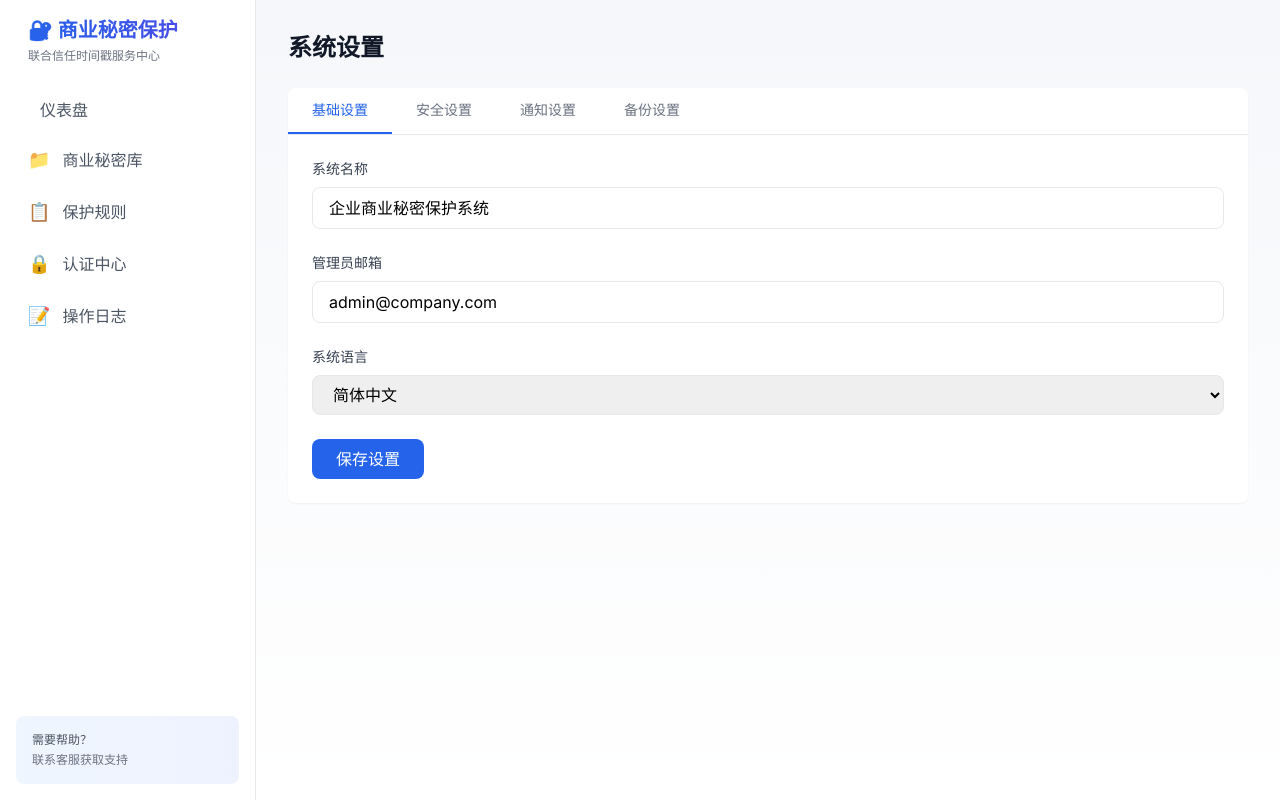
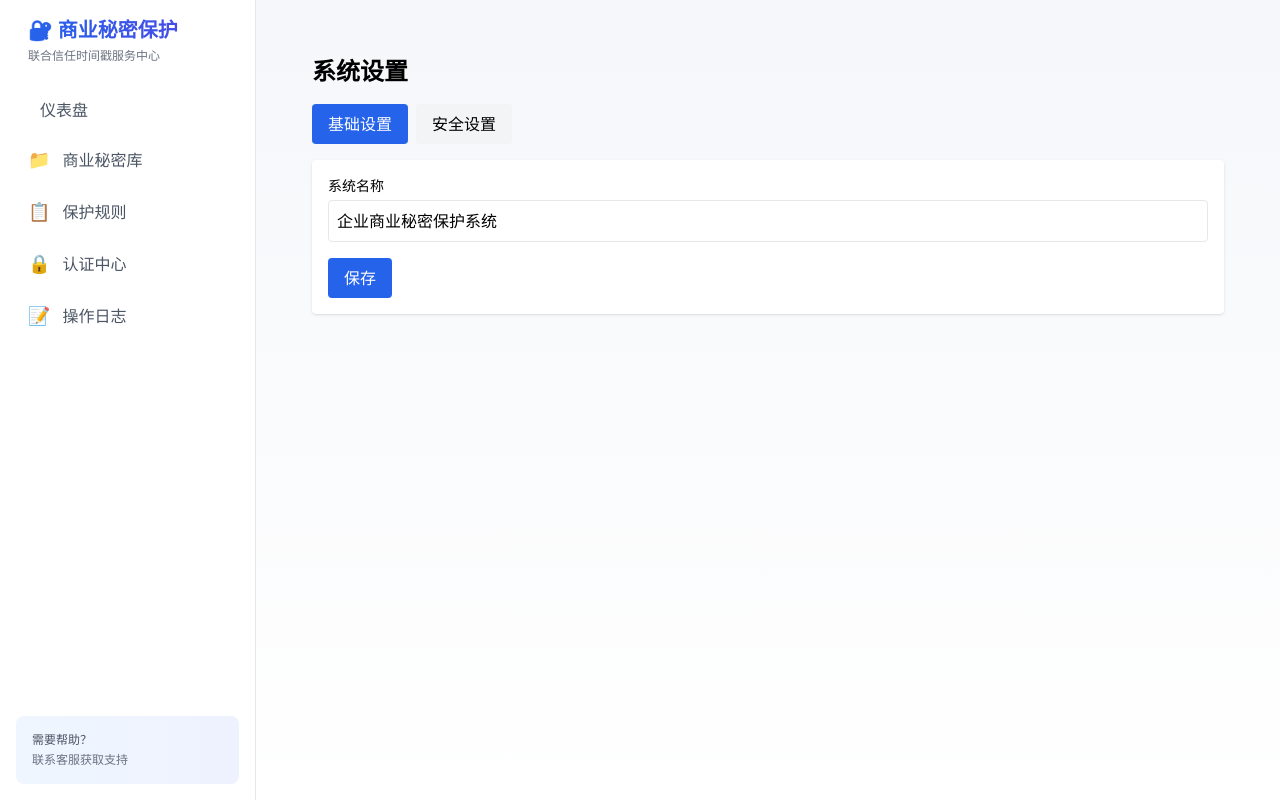
Before and after one commit to smknisyvecrix/trade-secret-demo, a Next.js app: page /settings in a window 1280 px wide. Built offline with nearby package versions, Linux system fonts and the light colour scheme.

Commit message:
fix: 强制修复 settings 页面语法错误

```diff
--- a/src/app/settings/page.tsx
+++ b/src/app/settings/page.tsx
@@ -1,128 +1,26 @@
 'use client';
-
 import { useState } from 'react';
-
 export default function SettingsPage() {
-  const [activeTab, setActiveTab] = useState('general');
-
-  const tabs = [
-    { id: 'general', label: '基础设置' },
-    { id: 'security', label: '安全设置' },
-    { id: 'notification', label: '通知设置' },
-    { id: 'backup', label: '备份设置' },
-  ];
-
+  const [tab, setTab] = useState('general');
   return (
-    <div className="space-y-6 animate-fadeIn">
-      <h1 className="text-2xl font-bold text-gray-900">系统设置</h1>
-
-      <div className="bg-white rounded-lg shadow-sm overflow-hidden">
-        <div className="border-b border-gray-200">
-          <nav className="flex">
-            {tabs.map(tab => (
-              <button
-                key={tab.id}
-                onClick={() => setActiveTab(tab.id)}
-                className={`px-6 py-3 text-sm font-medium border-b-2 transition-colors ${
-                  activeTab === tab.id
-                    ? 'border-blue-600 text-blue-600'
-                    : 'border-transparent text-gray-500 hover:text-gray-700'
-                }`}
-              >
-                {tab.label}
-              </button>
-            ))}
-          </nav>
-        </div>
-
-        <div className="p-6 space-y-6">
-          {activeTab === 'general' && (
-            <>
-              <div>
-                <label className="block text-sm font-medium text-gray-700 mb-2">系统名称</label>
-                <input type="text" defaultValue="企业商业秘密保护系统" className="w-full px-4 py-2 border rounded-lg" />
-              </div>
-              <div>
-                <label className="block text-sm font-medium text-gray-700 mb-2">管理员邮箱</label>
-                <input type="email" defaultValue="admin@company.com" className="w-full px-4 py-2 border rounded-lg" />
-              </div>
-              <div>
-                <label className="block text-sm font-medium text-gray-700 mb-2">系统语言</label>
-                <select className="w-full px-4 py-2 border rounded-lg">
-                  <option>简体中文</option>
-                  <option>English</option>
-                </select>
-              </div>
-              <button className="bg-blue-600 text-white px-6 py-2 rounded-lg hover:bg-blue-700">
-                保存设置
-              </button>
-            </>
-          )}
-
-          {activeTab === 'security' && (
-            <>
-              <div className="flex items-center justify-between p-4 bg-gray-50 rounded-lg">
-                <div>
-                  <p className="font-medium">双因素认证</p>
-                  <p className="text-sm text-gray-500">登录时需要手机验证码</p>
-                </div>
-                <label className="relative inline-flex items-center cursor-pointer">
-                  <input type="checkbox" className="sr-only peer" defaultChecked />
-                  <div className="w-11 h-6 bg-gray-200 peer-checked:bg-blue-600 rounded-full after:content-[''] after:absolute after:top-0.5 after:left-[2px] after:bg-white after:rounded-full after:h-5 after:w-5 after:transition-all peer-checked:after:translate-x-full"></div>
-                </label>
-              </div>
-              <div className="flex items-center justify-between p-4 bg-gray-50 rounded-lg">
-                <div>
-                  <p className="font-medium">IP 白名单</p>
-                  <p className="text-sm text-gray-500">仅允许指定 IP 访问系统</p>
-                </div>
-                <label className="relative inline-flex items-center cursor-pointer">
-                  <input type="checkbox" className="sr-only peer" />
-                  <div className="w-11 h-6 bg-gray-200 peer-checked:bg-blue-600 rounded-full after:content-[''] after:absolute after:top-0.5 after:left-[2px] after:bg-white after:rounded-full after:h-5 after:w-5 after:transition-all peer-checked:after:translate-x-full"></div>
-                </label>
-              </div>
-            </>
-          )}
-
-          {activeTab === 'notification' && (
-            <div className="space-y-4">
-              <div className="flex items-center justify-between p-4 bg-gray-50 rounded-lg">
-                <p className="font-medium">邮件通知</p>
-                <label className="relative inline-flex items-center cursor-pointer">
-                  <input type="checkbox" className="sr-only peer" defaultChecked />
-                  <div className="w-11 h-6 bg-gray-200 peer-checked:bg-blue-600 rounded-full after:content-[''] after:absolute after:top-0.5 after:left-[2px] after:bg-white after:rounded-full after:h-5 after:w-5 after:transition-all peer-checked:after:translate-x-full"></div>
-                </label>
-              </div>
-              <div className="flex items-center justify-between p-4 bg-gray-50 rounded-lg">
-                <p className="font-medium">站内消息</p>
-                <label className="relative inline-flex items-center cursor-pointer">
-                  <input type="checkbox" className="sr-only peer" defaultChecked />
-                  <div className="w-11 h-6 bg-gray-200 peer-checked:bg-blue-600 rounded-full after:content-[''] after:absolute after:top-0.5 after:left-[2px] after:bg-white after:rounded-full after:h-5 after:w-5 after:transition-all peer-checked:after:translate-x-full"></div>
-                </label>
-              </div>
-            </div>
-          )}
-
-          {activeTab === 'backup' && (
-            <div className="space-y-4">
-              <div>
-                <label className="block text-sm font-medium text-gray-700 mb-2">自动备份频率</label>
-                <select className="w-full px-4 py-2 border rounded-lg">
-                  <option>每天</option>
-                  <option>每周</option>
-                  <option>每月</option>
-                </select>
-              </div>
-              <div>
-                <label className="block text-sm font-medium text-gray-700 mb-2">备份保留天数</label>
-                <input type="number" defaultValue="30" className="w-full px-4 py-2 border rounded-lg" />
-              </div>
-              <button className="bg-blue-600 text-white px-6 py-2 rounded-lg hover:bg-blue-700">
-                立即备份
-              </button>
-            </div>
-          )}
-        </div>
+    <div className="p-6 space-y-4">
+      <h1 className="text-2xl font-bold">系统设置</h1>
+      <div className="flex gap-2">
+        <button onClick={() => setTab('general')} className={`px-4 py-2 rounded ${tab === 'general' ? 'bg-blue-600 text-white' : 'bg-gray-100'}`}>基础设置</button>
+        <button onClick={() => setTab('security')} className={`px-4 py-2 rounded ${tab === 'security' ? 'bg-blue-600 text-white' : 'bg-gray-100'}`}>安全设置</button>
+      </div>
+      <div className="bg-white p-4 rounded shadow">
+        {tab === 'general' && <div>
+          <label className="block text-sm font-medium mb-1">系统名称</label>
+          <input type="text" defaultValue="企业商业秘密保护系统" className="w-full p-2 border rounded" />
+          <button className="mt-4 bg-blue-600 text-white px-4 py-2 rounded">保存</button>
+        </div>}
+        {tab === 'security' && <div>
+          <label className="flex items-center gap-2">
+            <input type="checkbox" defaultChecked className="w-4 h-4" />
+            <span>开启双因素认证</span>
+          </label>
+        </div>}
       </div>
     </div>
   );
```
